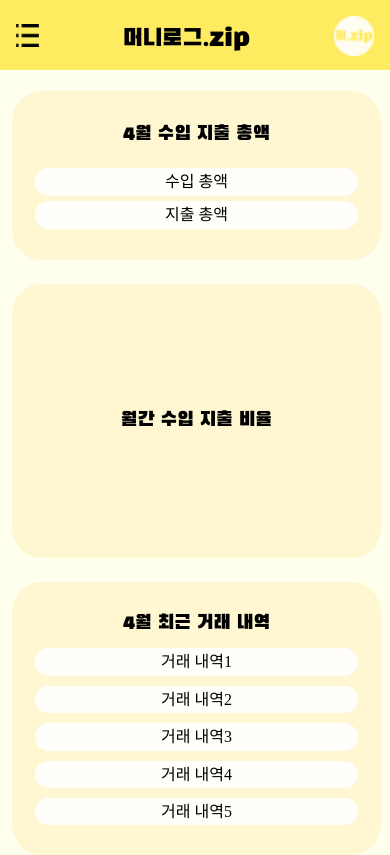
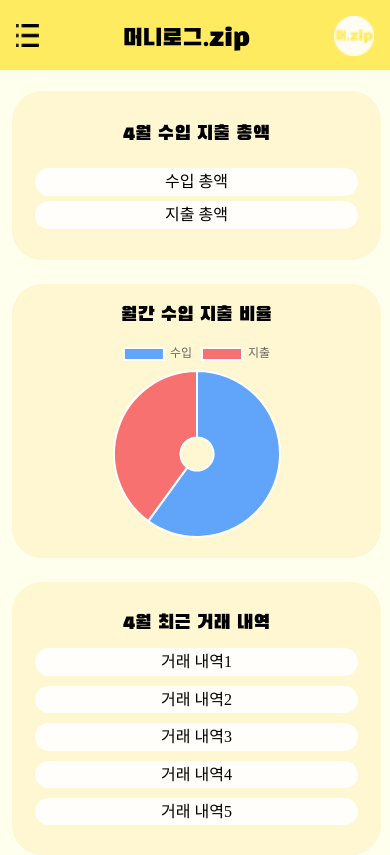
Before and after one commit to ByeongwooAn/-Skeletone-Project-Household-Ledger, a Vue app: page / in a window 390 px wide. Shown: the top 855 px of the page. Built offline with nearby package versions, Linux system fonts and the light colour scheme.

Commit message:
feat: 모바일 버전 도넛차트 추가

```diff
--- a/src/components/MobileMainComponent.vue
+++ b/src/components/MobileMainComponent.vue
@@ -1,6 +1,7 @@
 <script setup>
 import "../css/mainviewmobile.css";
 import { RouterLink } from "vue-router";
+import DoughnutChart from "./cashmonth/DoughnutChart.vue";
 </script>
 
 <template>
@@ -19,6 +20,7 @@ import { RouterLink } from "vue-router";
         <div id="mobile-main-div2" class="mobile-mainview-div">
             <div id="mobile-mainview-text2" class="mobile-mainview-text">
                 월간 수입 지출 비율
+                <div id="mobile-doughnutchart-div"><DoughnutChart /></div>
             </div>
         </div>
         <div id="mobile-main-div3" class="mobile-mainview-div">
--- a/src/css/mainviewmobile.css
+++ b/src/css/mainviewmobile.css
@@ -21,7 +21,7 @@
 }
 
 .mobile-mainview-text {
-  font-family: 'Black Han Sans';
+    font-family: "Black Han Sans";
     font-size: 20px;
 }
 
@@ -57,6 +57,7 @@
 
 #mobile-mainview-text2 {
     margin-bottom: 0px;
+    text-align: center;
 }
 
 #mobile-mainview-text3 {
@@ -66,3 +67,9 @@
 #mobile-mainview-text4 {
     font-size: 30px;
 }
+
+#mobile-doughnutchart-div {
+    width: 200px;
+    height: 200px;
+    margin-top: 10px;
+}
```
Lines whose indentation alone changed are shown as unchanged.
